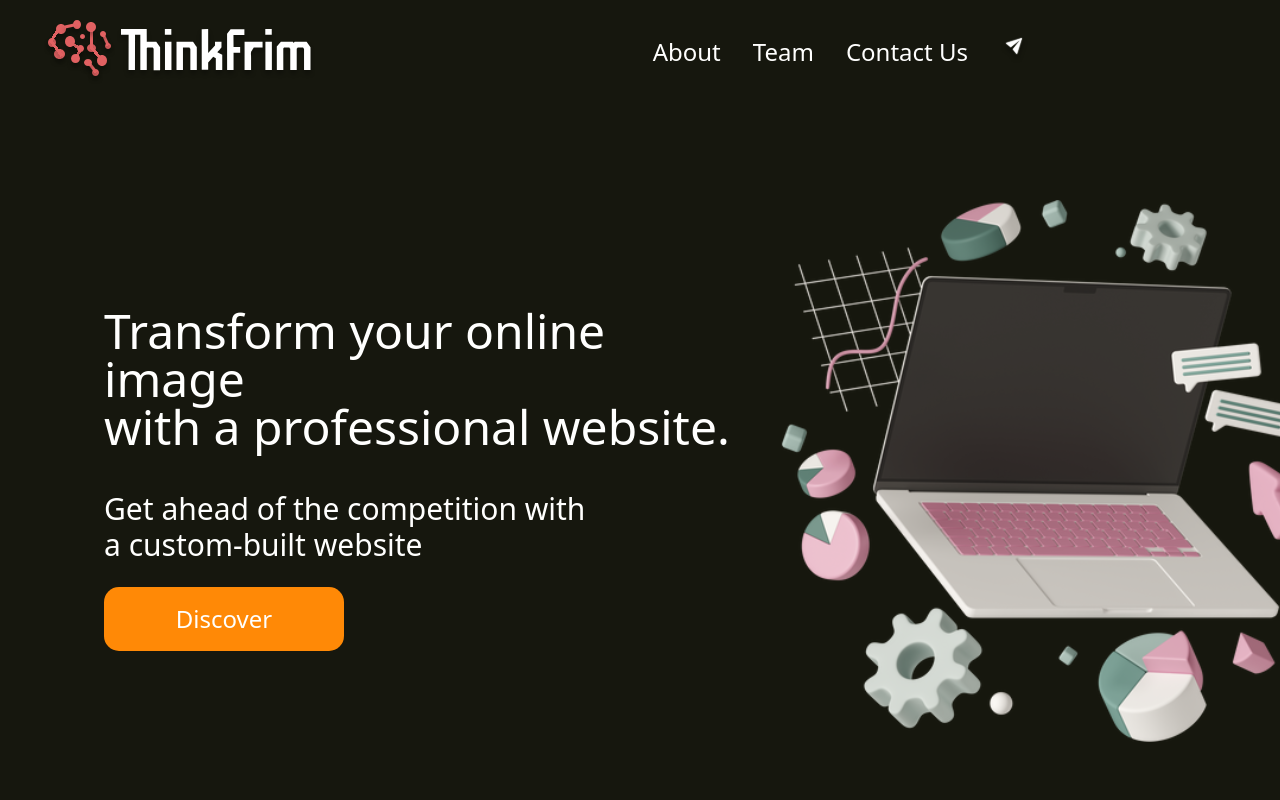
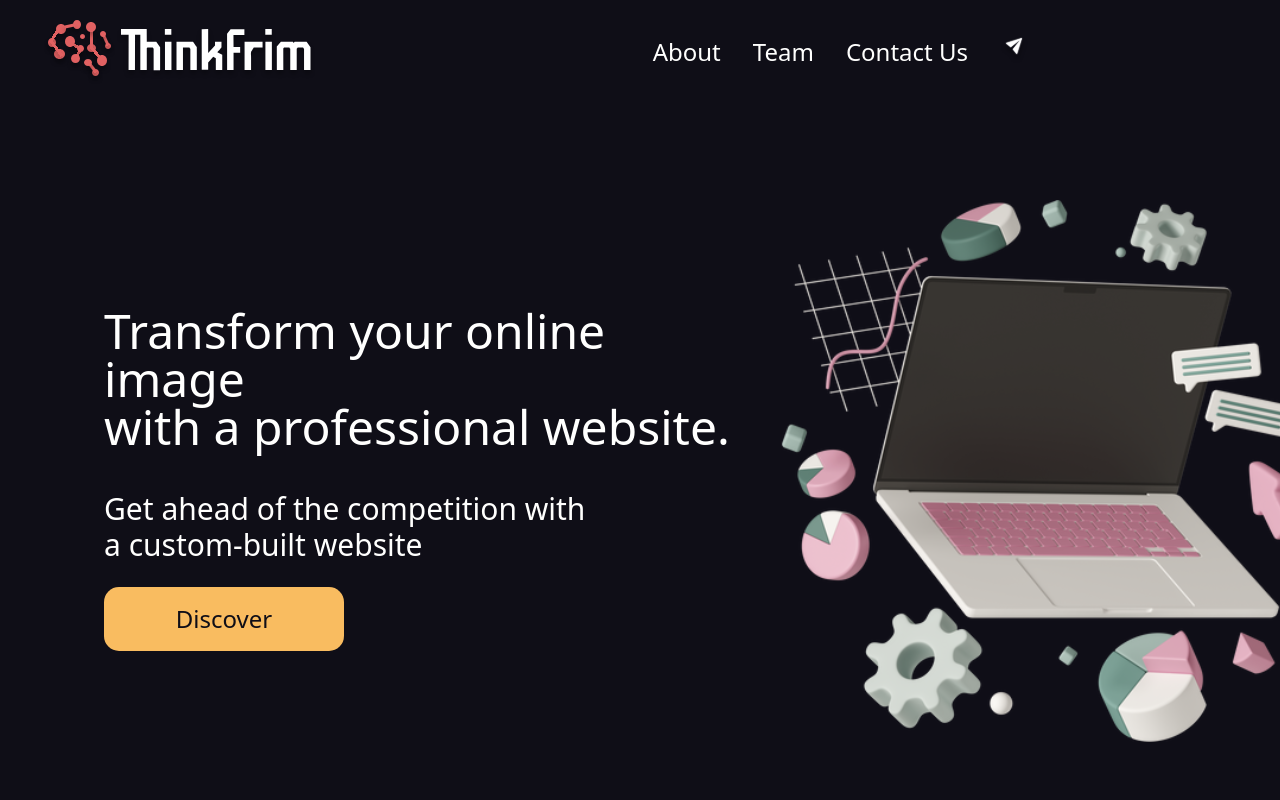
Before and after one commit to ThinkFrim/thinkfrim-demo-test, a React (Create React App) app: page / in a window 1280 px wide. Shown: the top 800 px of the page. Built offline with nearby package versions, Linux system fonts and the light colour scheme.

Commit message:
pushing changes

```diff
--- a/src/components/nav/index.js
+++ b/src/components/nav/index.js
@@ -12,6 +12,9 @@ const Nav = () => {
           <img src="/media/icon/Email.svg" alt="" />
         </div>
       </ul>
+
+      <div className="hidden">
+      </div>
     </nav>
   )
 }
--- a/src/sections/banner/index.js
+++ b/src/sections/banner/index.js
@@ -11,7 +11,7 @@ const Banner = () => {
                     <h1 className='White text-5xl py-4'>Transform your online image <br /> with a professional website.</h1>
                     <h2 className='White text-3xl py-6'>Get ahead of the competition with <br /> a custom-built website</h2>
                     <div>
-                        <button className='americanOrangeBg White text-2xl p-4 bannerButton'>Discover</button>
+                        <button className='americanOrangeBg chineseBlack text-2xl p-4 bannerButton'>Discover</button>
                     </div>
                 </div>
                 <div>
--- a/src/sections/services/index.js
+++ b/src/sections/services/index.js
@@ -16,7 +16,7 @@ const Services = () => {
             {
               aboutService.map((items) => {
                 return (
-                  <div className='imgHolder'>
+                  <div className='imgHolder' key={items.id}>
                     <div className='Content mx-5'>
                       <h1 className='White text-1xl'>{items.numbers}</h1>
                       <h2 className='White text-2xl'>{items.title}</h2>
--- a/src/styles/colors.modules.css
+++ b/src/styles/colors.modules.css
@@ -1,9 +1,9 @@
 :root {
-    --chineseBlack: #16170E;
-    --chineseBlackBg: #16170E;
+    --chineseBlack: #0f0e17;
+    --chineseBlackBg: #0f0e17;
     --White: #fffffe;
     --americanOrange: #ff8906;
-    --americanOrangeBg: #ff8906;
+    --americanOrangeBg: #F9BC60;
     --crayola: #a7a9be;
     --crayolaBg: #a7a9be;
     --fireOpal: #f25f4c;
@@ -30,6 +30,6 @@
     color: var(--White);
 }
 
-.crayola{
+.crayola {
     color: #a7a9be;
 }
```
Also changed, not shown: src/sections/ourWork/index.js (added), src/sections/ourWork/ourWork.css (added).
